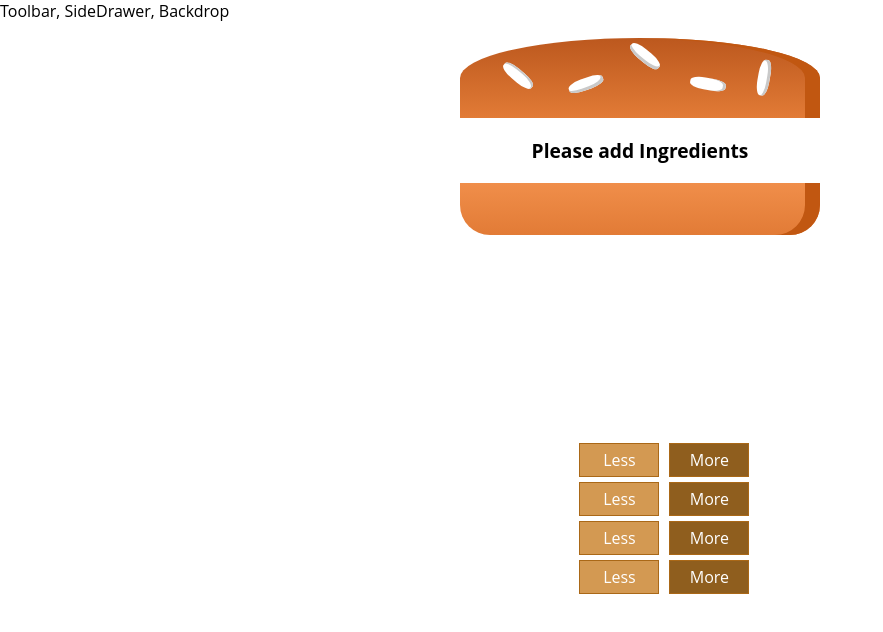
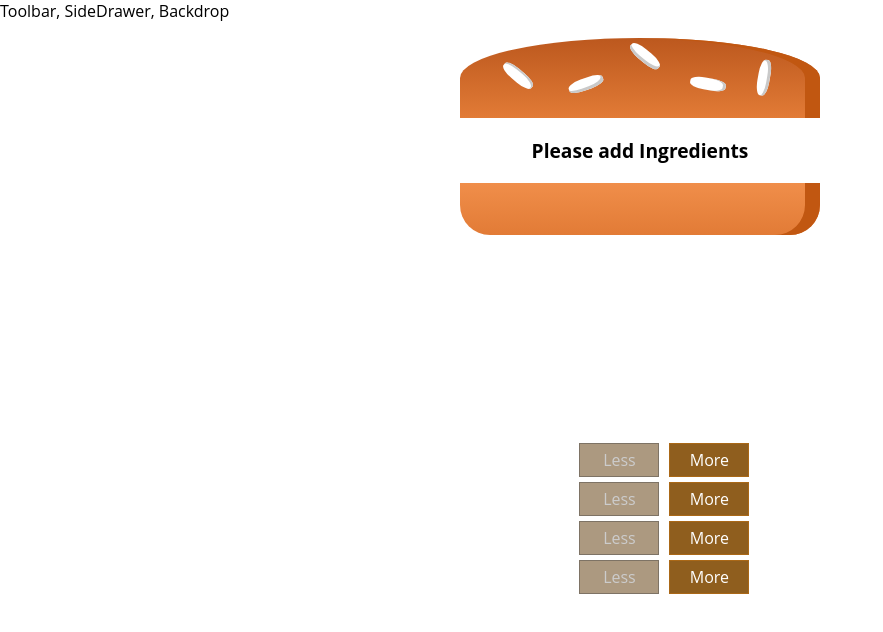
Before and after one commit to jenseneducation-fredrik-blomberglarsson/burger-builder-react, a React app: page / in a window 1280 px wide. Shown: the top 632 px of the page, without its empty margins (0-883 px from the left). Built offline with nearby package versions, Linux system fonts and the light colour scheme.

Commit message:
Added disabled on the button if  there is less than 0 ingredients

```diff
--- a/src/components/Burger/BuildControls/BuildControl/BuildControl.js
+++ b/src/components/Burger/BuildControls/BuildControl/BuildControl.js
@@ -4,9 +4,13 @@
 
 const buildControl = (props) => (
     <div className={classes.BuildControl}>
-        <div className={classes.Label}>{props.ingredientLabel}</div>
-        <button className={classes.Less} onClick={props.removed}>Less</button>
-        <button className={classes.More} onClick={props.added}>More</button>
+        <div className={classes.Label}>
+            {props.ingredientLabel}</div>
+        <button className={classes.Less}
+            onClick={props.removed}
+            disabled={props.disabled}>Less</button>
+        <button className={classes.More}
+            onClick={props.added}>More</button>
     </div>
 );
 
--- a/src/components/Burger/BuildControls/BuildControls.js
+++ b/src/components/Burger/BuildControls/BuildControls.js
@@ -17,7 +17,8 @@
             key={ctrl.label}
             label={ctrl.label}
             added={() => props.ingredientAdded(ctrl.type)}
-            removed={() => props.ingredientRemoved(ctrl.type)} />
+            removed={() => props.ingredientRemoved(ctrl.type)}
+            disabled={props.disabled[ctrl.type]} />
         ))}
     </div>
 );
--- a/src/containers/BurgerBuilder/BurgerBuilder.js
+++ b/src/containers/BurgerBuilder/BurgerBuilder.js
@@ -39,7 +39,7 @@
     removeIngredientHandler = (type) => {
         const oldCount = this.state.ingredients[type];
         if (oldCount <= 0) {
-            return
+            return;
         }
         const updatedCount = oldCount - 1;
         const updatedIngredients = {
@@ -54,12 +54,21 @@
     }
 
     render() {
+        const disabledInfo = {
+            ...this.state.ingredients
+        };
+        for (let key in disabledInfo) {
+            disabledInfo[key] = disabledInfo[key] <= 0
+        }
+        // {salad: true, meat: false, ....}
+
         return (
             <Aux>
                 <Burger ingredients={this.state.ingredients}/>
                 <BuildControls
                 ingredientAdded={this.addIngredientHandler}
-                ingredientRemoved={this.removeIngredientHandler} />
+                ingredientRemoved={this.removeIngredientHandler}
+                disabled={disabledInfo} />
             </Aux>
         );
     }
```
